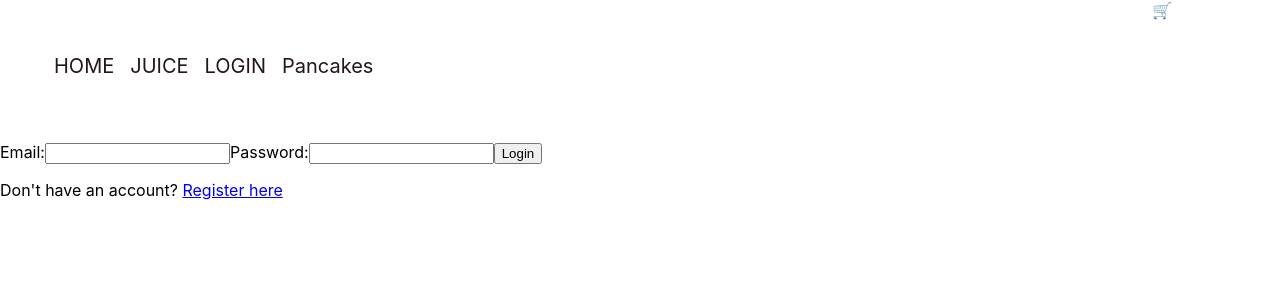
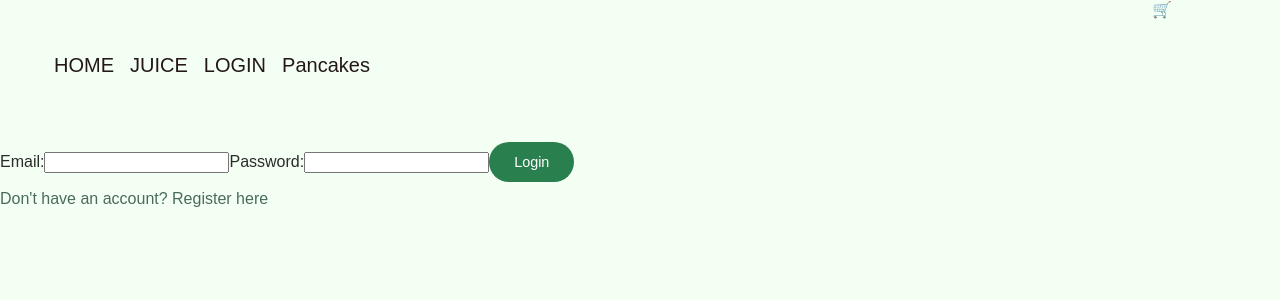
Before and after one commit to KarimIsaac/juice-oasen, a React (Create React App) app in the folder Frontend/: page /Login in a window 1280 px wide. Shown: the top 300 px of the page. Built offline with nearby package versions, Linux system fonts and the light colour scheme.

Commit message:
login fix

```diff
--- a/Frontend/src/pages/Juice/Juices.css
+++ b/Frontend/src/pages/Juice/Juices.css
@@ -1,64 +1,84 @@
-.pancakes {
-    display: grid;
-    grid-template-columns: repeat(auto-fit, minmax(300px, 1fr));
-    grid-gap: 20px;
-    margin: 20px;
+/* styles.css */
+body {
+  font-family: 'Montserrat', sans-serif;
+  background-color: #f4fff4; /* Light, fresh green background */
+  margin: 0;
+  padding: 0;
+  color: #2b2b2b;
 }
 
-  /* Styling for each pancake item */
-  .pancakes > div {
-    width: 300px;
-    height: 350px;
-    background-color: #cfcfcf;
-    border-radius: 5px;
-    padding: 20px;
+h2 {
+  font-size: 1.6rem;
+  color: #2a7f4f; /* Darker green for the headings */
+  margin: 0.5em 0;
   text-align: center;
-    box-shadow: 0 2px 4px rgba(0, 0, 0, 0.1);
 }
 
-  /* Styling for the pancake image */
-  .pancakes img {
-    width: 200px;
-    height: auto;
-    margin-bottom: 10px;
-    border-radius: 5px;
-  }
-  .pancakes > div:hover{
-    box-shadow: 0px 0px 2px 2px black
-
-  }
-  .pancakes img:hover{
-    transform: scale(1.4);
-    transition: transform 0.6s ease-in-out;
-  }
-  /* Styling for the pancake title */
-  .pancakes h2 {
-    font-size: 1.2em;
-    margin-bottom: 10px;
+.juices {
+  display: grid;
+  grid-template-columns: repeat(auto-fill, minmax(250px, 1fr));
+  gap: 24px;
+  padding: 40px;
+  max-width: 1300px;
+  margin: 0 auto;
 }
 
-  /* Styling for the pancake price */
-  .pancakes p:nth-child(3) {
-    font-weight: bold;
+.juices div {
+  background-color: #ffffff;
+  border-radius: 15px;
+  box-shadow: 0 6px 20px rgba(0, 0, 0, 0.1);
+  transition: transform 0.3s ease, box-shadow 0.3s ease;
+  overflow: hidden;
+  text-align: center;
+  padding: 20px;
+  border: 1px solid #e1f0e4; /* Subtle border for a professional touch */
 }
 
-  /* Styling for the pancake info */
-  .pancakes p:nth-child(4) {
-    margin-bottom: 20px;
+.juices div:hover {
+  transform: translateY(-8px);
+  box-shadow: 0 15px 25px rgba(0, 0, 0, 0.15);
 }
 
-  /* Styling for the "Add" button */
-  .pancakes button {
-    background-color: #4caf50;
-    color: white;
-    border: none;
-    border-radius: 3px;
-    padding: 8px 16px;
-    font-size: 1em;
-    cursor: pointer;
-    transition: background-color 0.3s;
+img {
+  width: 100%;
+  height: auto;
+  border-radius: 12px;
+  object-fit: cover;
+  transition: transform 0.3s ease;
 }
 
-  .pancakes button:hover {
-    background-color: #45a049;
+.juices div:hover img {
+  transform: scale(1.05); /* Smooth zoom effect on hover */
 }
+
+p {
+  margin: 0.5em 0;
+  font-size: 1rem;
+  color: #4b6b5a; /* Soft green for text */
+}
+
+button {
+  background-color: #2a7f4f;
+  color: #ffffff;
+  border: none;
+  border-radius: 25px;
+  padding: 12px 25px;
+  font-size: 0.9rem;
+  cursor: pointer;
+  transition: background-color 0.3s ease, transform 0.3s ease;
+}
+
+button:hover {
+  background-color: #236a41; /* Darker green on hover */
+  transform: translateY(-3px); /* Subtle lift effect */
+}
+
+a {
+  text-decoration: none;
+  color: inherit;
+  transition: color 0.3s ease;
+}
+
+a:hover {
+  color: #2a7f4f; /* Highlighted link color */
+}
--- a/Frontend/src/pages/Juice/Juices.js
+++ b/Frontend/src/pages/Juice/Juices.js
@@ -2,7 +2,7 @@
 import React from 'react';
 import { Link } from 'react-router-dom';
 import { useGetJuicesQuery } from '../../slices/juiceApiSlice';
-
+import "./Juices.css";
 function Juice() {
   const { data: juices, isLoading, error } = useGetJuicesQuery();
 
```
Also changed, not shown: 1 other file (tests, documents, lock files or other folders). Lines whose indentation alone changed are shown as unchanged.
